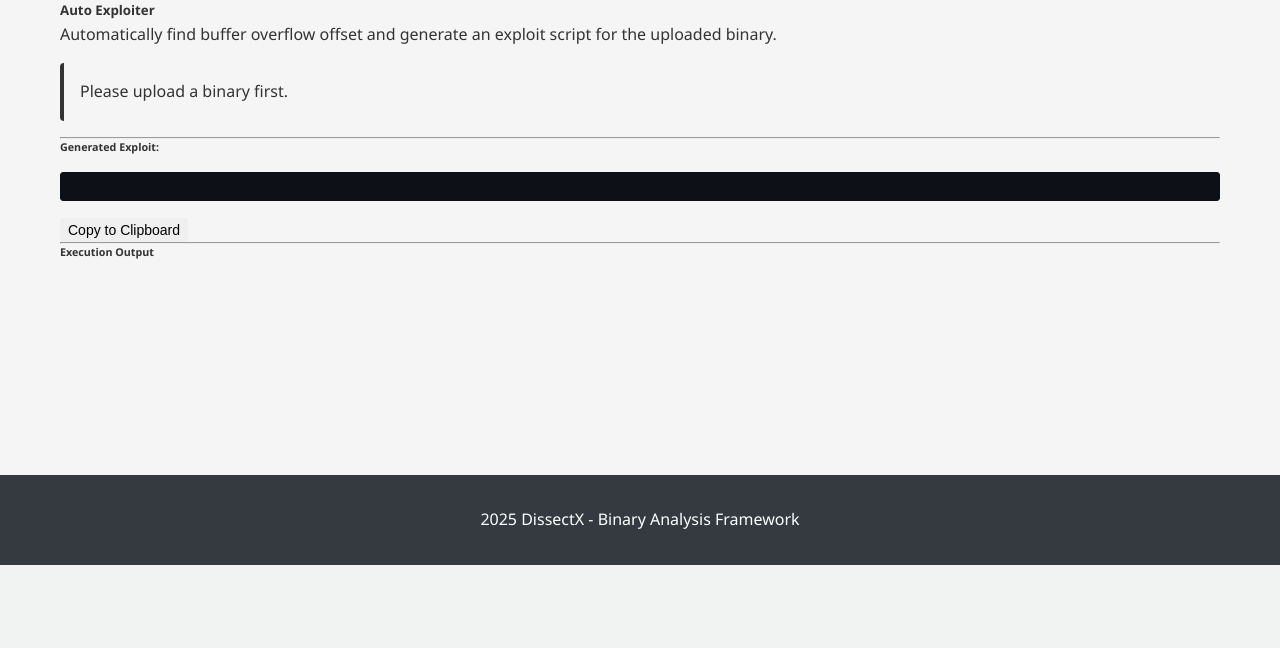
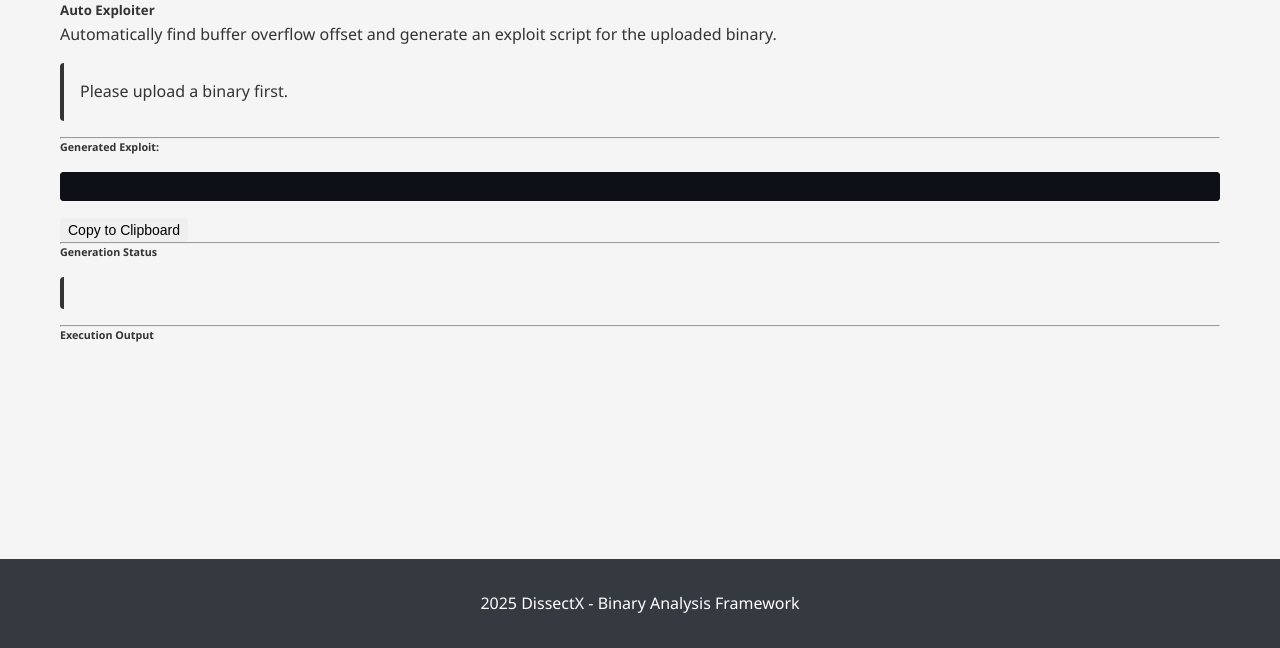
Before and after one commit to H4D3ZS/DissectX, a Flask app: page /exploitation in a window 1280 px wide; the page is wider, and only the part inside the window is pictured. Shown: the part 897-1545 px from the top of that part. Before the commit the page ends 1462 px from the top of that part, so only its background shows below. Run offline with Flask 3, Linux system fonts and the light colour scheme; some libraries are stand-ins or nearby versions.

Commit message:
Add generation status section showing offset and buffer address

```diff
--- a/src/web/templates/exploitation.html
+++ b/src/web/templates/exploitation.html
@@ -215,6 +215,15 @@
                             <i class="fas fa-copy me-2"></i>Copy to Clipboard
                         </button>
 
+                        <!-- Generation Status -->
+                        <div id="exploitStatus" class="mt-3 d-none">
+                            <hr>
+                            <h6 class="fw-bold">Generation Status</h6>
+                            <div class="alert alert-light border" style="font-family: 'Courier New', monospace;">
+                                <div id="exploitStatusOutput"></div>
+                            </div>
+                        </div>
+
                         <!-- Execution Results - Terminal Style -->
                         <div id="exploitExecution" class="mt-3 d-none">
                             <hr>
@@ -322,6 +331,32 @@
                 if (typeof Prism !== 'undefined') {
                     Prism.highlightElement(codeBlock);
                 }
+
+                // Show generation status
+                const statusDiv = document.getElementById('exploitStatus');
+                const statusOutput = document.getElementById('exploitStatusOutput');
+                let statusHTML = '';
+
+                statusHTML += '<div style="color: #51cf66; margin-bottom: 8px;">✓ Exploit generated successfully!</div>';
+
+                if (data.offset) {
+                    statusHTML += '<div style="color: #51cf66; margin-bottom: 8px;">✓ Offset found: ' + data.offset + '</div>';
+                }
+
+                if (data.buffer_address) {
+                    statusHTML += '<div style="color: #51cf66; margin-bottom: 8px;">✓ Buffer address detected: ' + data.buffer_address + '</div>';
+                }
+
+                // Add note about testing
+                statusHTML += '<div style="margin-top: 15px; color: #868e96;">';
+                statusHTML += '<strong>Note:</strong> Auto-execution skipped on macOS for Linux binaries.<br>';
+                statusHTML += 'To test the exploit:<br>';
+                statusHTML += '1. Copy the generated script to your Linux system (e.g., ParrotSec VM)<br>';
+                statusHTML += '2. Run: python3 exploit.py';
+                statusHTML += '</div>';
+
+                statusOutput.innerHTML = statusHTML;
+                statusDiv.classList.remove('d-none');
 
                 // Show execution results if available
                 if (data.execution) {
```
